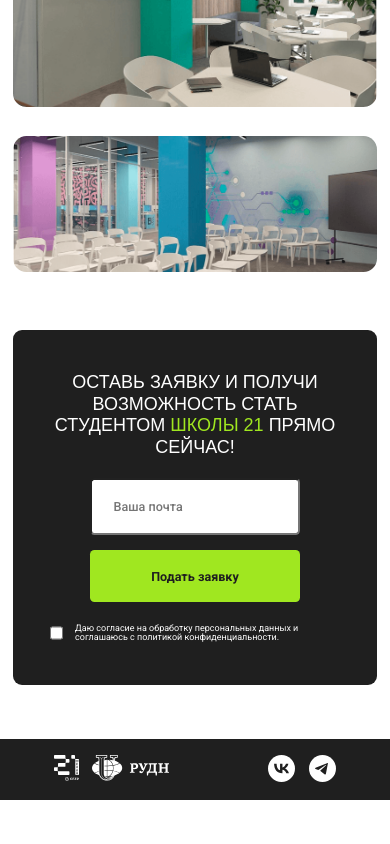
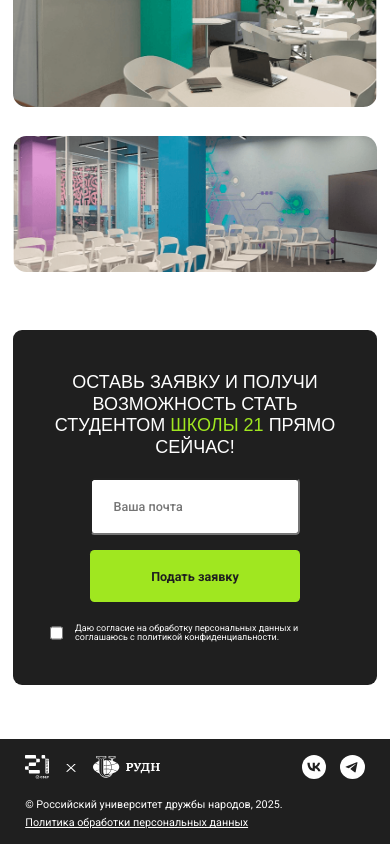
Before and after one commit to SagderovKamalIT/school-21, a React (Vite) app: page / in a window 390 px wide. Shown: the part 5229-6073 px from the top of the page. Before the commit the page ends 6029 px from the top, so only its background shows below. Built offline with nearby package versions, Linux system fonts and the light colour scheme.

Commit message:
add changes to Footer section

```diff
--- a/src/components/Footer/Footer.jsx
+++ b/src/components/Footer/Footer.jsx
@@ -5,16 +5,28 @@
 import school21Logo from "../../assets/icons/footer/school-21-logo.svg";
 import vkLogo from "../../assets/icons/footer/vk-logo.svg";
 import telegramLogo from "../../assets/icons/footer/telegram-logo.svg";
+import x from "../../assets/icons/footer/x.svg";
 
 const links = [
-  { href: "https://21-school.ru/", img: school21Logo, alt: "school21-logo" },
-  { href: "https://www.rudn.ru/", img: rudnLogo, alt: "RUDN Logo" }
+  { href: "https://21-school.ru/", img: school21Logo, alt: "school21-logo", className: "schoolLogo" },
+  { href: "/", img: x, alt: "x", className: "xLogo" },
+  { href: "https://www.rudn.ru/", img: rudnLogo, alt: "RUDN Logo", className: "rudnLogo" }
 ];
 
+
 const socialLinks = [
-  { href: "https://vk.com", img: vkLogo, alt: "VK Logo" },
-  { href: "https://t.me", img: telegramLogo, alt: "Telegram Logo" }
+  { href: "https://vk.com/coding21", img: vkLogo, alt: "VK Logo" },
+  { href: "https://t.me/+MRsv0D63SqZjMjIy", img: telegramLogo, alt: "Telegram Logo" }
 ];
+
+const text = [
+  {
+    title: "© Российский университет дружбы народов, 2025."
+  },
+  {
+    href: "/", title: "Политика обработки персональных данных"
+  }
+]
 
 
 function Footer() {
@@ -29,8 +41,18 @@
 
           <div className={FooterStyles.footerLinks}>
             {links.map((link, index) => (
-              <a key={index} href={link.href} target="_blank" rel="noopener noreferrer">
-                <img src={link.img} alt={link.alt} />
+              <a
+                key={index}
+                href={link.href}
+                target="_blank"
+                rel="noopener noreferrer"
+                className={`${FooterStyles.footerLink} ${FooterStyles[link.className]}`}
+              >
+                <img
+                  src={link.img}
+                  alt={link.alt}
+                  className={`${FooterStyles.footerLinkImg} ${FooterStyles[`${link.className}Img`]}`}
+                />
               </a>
             ))}
           </div>
@@ -49,6 +71,34 @@
           </div>
         </div>
 
+
+
+        <div className={FooterStyles.footerText}>
+          {text.map((item, index) =>
+            item.href ? (
+              <a
+                key={index}
+                href={item.href}
+                target="_blank"
+                rel="noopener noreferrer"
+                className={`${FooterStyles.footerTextItem} ${FooterStyles.footerTextLink}`}
+              >
+                {item.title}
+              </a>
+            ) : (
+              <span
+                key={index}
+                className={`${FooterStyles.footerTextItem} ${FooterStyles.footerTextSpan}`}
+              >
+                {item.title}
+              </span>
+            )
+          )}
+        </div>
+
+
+
+
       </div>
 
     </footer>
--- a/src/components/Footer/Footer.module.scss
+++ b/src/components/Footer/Footer.module.scss
@@ -8,11 +8,14 @@
 }
 
 .footerContainer {
-padding : 0 9.25rem;
+padding : 0 6.25rem;
+display: flex;
+flex-direction: column;
+gap: 2.275rem;
 }
 
 .footerContent {
-  padding: 2.625rem 0;
+  padding-top: 2.625rem;
   display: flex;
   justify-content: space-between;
   align-items: center;
@@ -22,7 +25,7 @@
 .footerSocialLinks {
   display: flex;
   flex-direction: row;
-  gap: 4.375rem;
+  gap: 2.125rem;
   align-items: center;
 }
 
@@ -32,24 +35,73 @@
 
 }
 
+.schoolLogoImg {
+  width:4.313rem;
+  height: auto;
+}
+
+.rudnLogoImg {
+  width: 9.625rem;
+  height: auto;
+
+}
+
+.xLogoImg {
+  width: 1.688rem;
+  height: auto;
+
+}
+
+.footerText {
+    padding-bottom: 2.625rem;
+  display: flex;
+  flex-direction: row;
+  justify-content: space-between;
+}
+
+
+.footerTextItem {
+  font-size: 1.25rem;
+  color: $white;
+}
+
+.footerTextLink {
+  text-decoration: underline;
+}
+
 @media (max-width: 1024px) {
 
   .footerContainer {
 padding : 0  2.813rem;
+gap: 1.203rem;
 }
 
 .footerContent {
-  padding: 1.5rem 0;
+  padding-top: 1.5rem;
+}
+
+.footerText {
+    padding-bottom: 1.5rem;
 }
 
 
 .footerLinks{
   gap: 1.188rem;
 
-  img {
-    height: 34px;
-    width: auto;
-  }
+}
+
+.schoolLogoImg {
+  width: 2.061rem;
+}
+
+.rudnLogoImg {
+  width: 5.419rem;
+
+}
+
+.xLogoImg {
+  width: 1rem;
+
 }
 
 
@@ -57,35 +109,53 @@
   gap: 1.188rem;
 
   img {
-    width: 32px;
+    width: 2rem;
     height: auto;
   }
 
 
 }
 
+.footerTextItem {
+  font-size: 0.75rem;
+}
 
+
+
+}
+
+@media (max-width: 690px) {
+
+  .footerContent {
+  padding-top: 1.063rem;
+}
+
+.footerText {
+   padding-bottom: 1.063rem;
+   flex-direction: column;
+   gap: 0.5rem;
+}
 
 }
 
 @media (max-width: 490px) {
 
     .footerContainer {
-padding : 0  3.75rem;
-}
-
-.footerContent {
-  padding: 1.063rem 0;
+padding : 0 1.75rem;
+gap:1.238rem;
 }
 
 
-.footerLinks{
-  gap: 0.875rem;
+.schoolLogoImg {
+  width: 1.656rem;
+}
 
-  img {
-    height: 26px;
-    width: auto;
-  }
+.rudnLogoImg {
+  width: 4.625rem;
+}
+
+.xLogoImg {
+  width: 0.705rem;
 }
 
 
@@ -93,8 +163,7 @@
   gap: 0.978rem;
 
   img {
-    width: 27px;
-    height: auto;
+    width: 1.699rem;
   }
 
 
```
Also changed, not shown: src/assets/icons/footer/x.svg (added).
